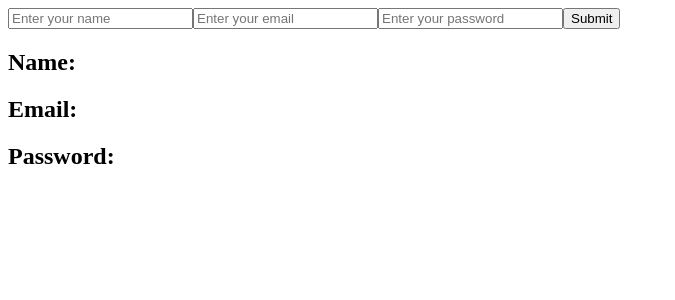
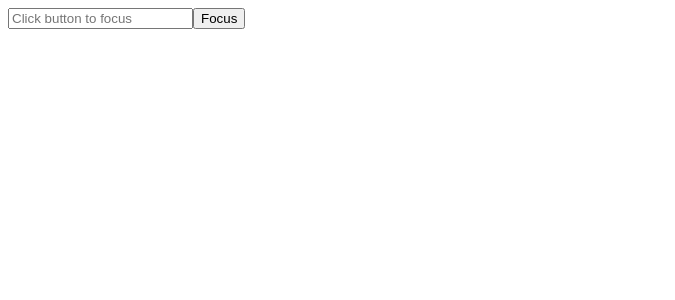
Before and after one commit to ecetinerdem/ReactTs, a React (Vite) app in the folder reactts/: page / in a window 1280 px wide. Shown: the top 300 px of the page, without its empty margins (0-675 px from the left). Built offline with nearby package versions, Linux system fonts and the light colour scheme.

Commit message:
add Focus

```diff
--- a/reactts/src/App.tsx
+++ b/reactts/src/App.tsx
@@ -3,6 +3,7 @@ import Counter from "./components/Counter";
 import UserProfileInfo from "./components/UserProfileInfo";
 import Todo from "./components/Todo";
 import Form from "./components/Form";
+import FocusInput from "./components/FocusInput";
 
 const App = () => {
   /*
@@ -32,8 +33,9 @@ const App = () => {
       <AdminInfo admin={admin} />
       <Counter />
       <UserProfileInfo />
-      <Todo />*/}
-      <Form />
+      <Todo />
+      <Form />*/}
+      <FocusInput />
     </div>
   );
 };
--- /dev/null
+++ b/reactts/src/components/FocusInput.tsx
@@ -0,0 +1,18 @@
+import React from "react";
+import { useRef, useState, useEffect } from "react";
+
+const FocusInput = () => {
+  const inputRef = useRef<HTMLInputElement>(null);
+
+  const handleFocus = () => {
+    inputRef.current?.focus();
+  };
+  return (
+    <div>
+      <input type="text" ref={inputRef} placeholder="Click button to focus" />
+      <button onClick={handleFocus}>Focus</button>
+    </div>
+  );
+};
+
+export default FocusInput;
```
Also changed, not shown: reactts/src/components/ContactForm.tsx (added, +7 -0 lines).
